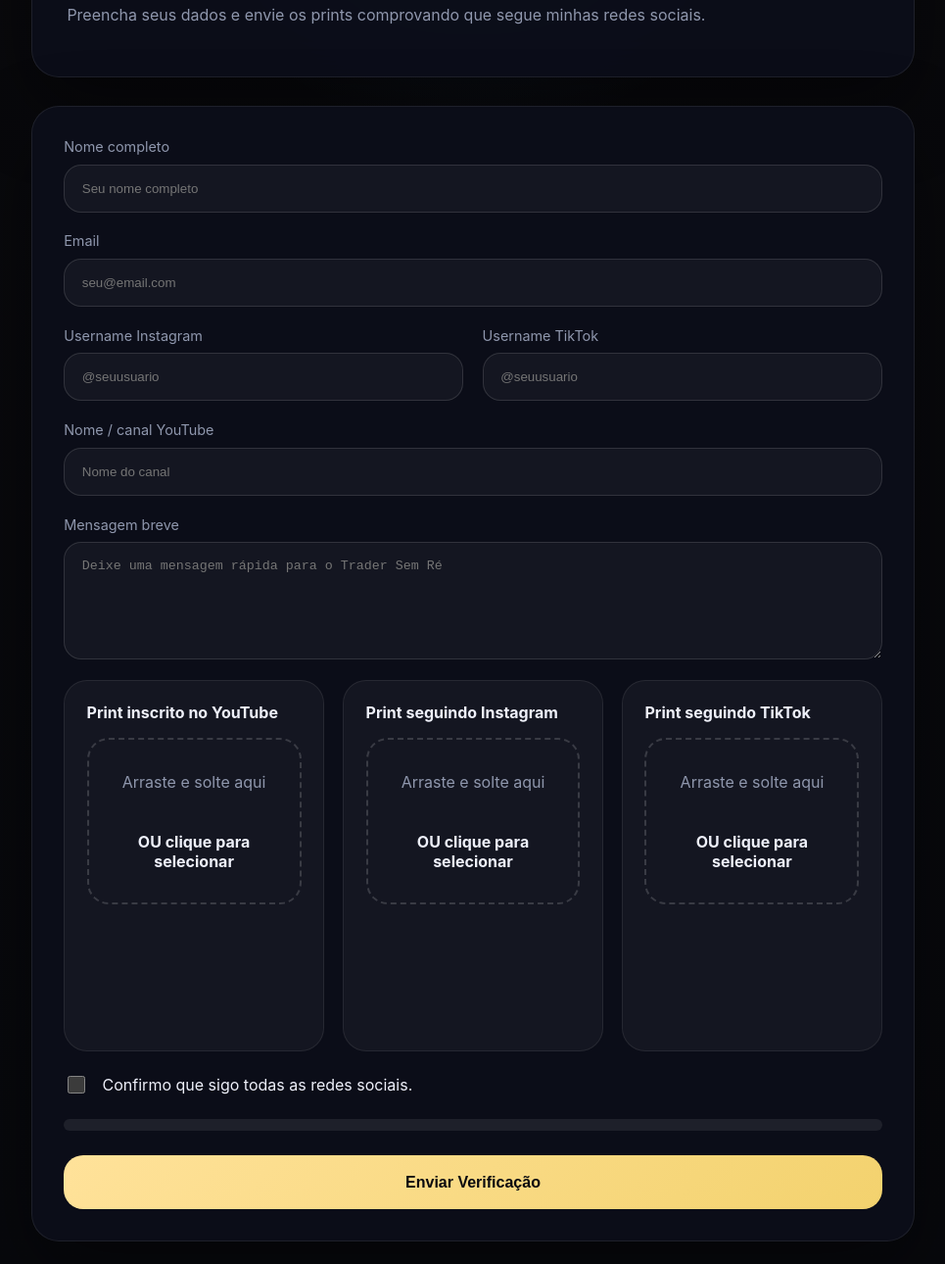
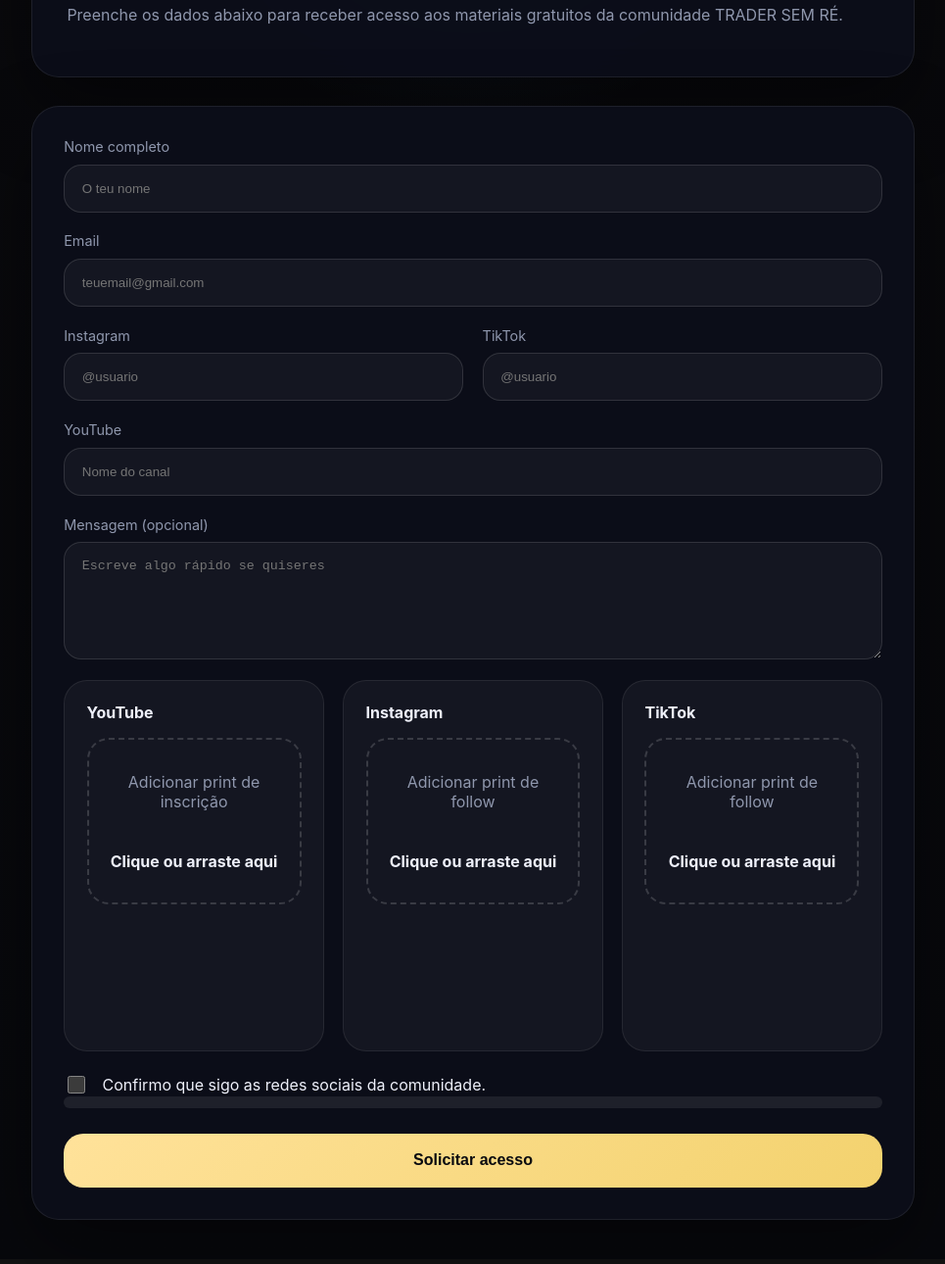
Before and after one commit to Francis-Programador/conexao, a plain HTML site: page verificacao.html in a window 1280 px wide. Shown: the part 181-1471 px from the top of the page at 98% size, without its empty margins (157-1122 px from the left). Drawn offline with nearby package versions, Linux system fonts and the light colour scheme.

Commit message:
Update verificacao.html

```diff
--- a/verificacao.html
+++ b/verificacao.html
@@ -1,116 +1,145 @@
 <!DOCTYPE html>
 <html lang="pt-BR">
+
 <head>
   <meta charset="UTF-8">
   <meta name="viewport" content="width=device-width, initial-scale=1.0">
-  <title>Verificação | TRADER SEM RÉ</title>
+
+  <title>Acesso Gratuito | TRADER SEM RÉ</title>
+
   <link rel="stylesheet" href="assets/css/verificacao.css">
-  <!-- EmailJS SDK -->
-  <script type="text/javascript" src="https://cdn.jsdelivr.net/npm/@emailjs/browser@3/dist/email.min.js"></script>
-  <script type="text/javascript">
-    (function() {
+
+  <script src="https://cdn.jsdelivr.net/npm/@emailjs/browser@3/dist/email.min.js"></script>
+  <script>
+    (function () {
       emailjs.init("NFDALb66MwcvcD4WR");
     })();
   </script>
 </head>
+
 <body>
+
   <div id="loader" class="loader-overlay">
     <div class="loader-ring"></div>
   </div>
 
-  <!-- Atualize apenas textos, placeholders e links abaixo. -->
   <div class="verify-shell">
+
+    <!-- HEADER -->
     <div class="verify-header glass-panel">
+
       <div>
-        <p class="eyebrow">Verificação de acesso</p>
-        <h1>Receba conteúdos gratuitos</h1>
-        <p>Preencha seus dados e envie os prints comprovando que segue minhas redes sociais.</p>
+        <p class="eyebrow">Acesso gratuito</p>
+
+        <h1>Desbloquear conteúdos exclusivos</h1>
+
+        <p>
+          Preenche os dados abaixo para receber acesso aos materiais gratuitos da comunidade TRADER SEM RÉ.
+        </p>
       </div>
+
     </div>
 
+    <!-- FORM -->
     <form id="verificationForm" class="verify-form glass-panel" novalidate>
+
       <div class="input-group">
-        <label for="name">Nome completo</label>
-        <input id="name" name="user_name" type="text" placeholder="Seu nome completo" required>
+        <label>Nome completo</label>
+        <input name="user_name" type="text" placeholder="O teu nome" required>
       </div>
 
       <div class="input-group">
-        <label for="email">Email</label>
-        <input id="email" name="user_email" type="email" placeholder="seu@email.com" required>
+        <label>Email</label>
+        <input name="user_email" type="email" placeholder="teuemail@gmail.com" required>
       </div>
 
       <div class="row-group">
+
         <div class="input-group">
-          <label for="instagram">Username Instagram</label>
-          <input id="instagram" name="user_instagram" type="text" placeholder="@seuusuario" required>
+          <label>Instagram</label>
+          <input name="user_instagram" type="text" placeholder="@usuario" required>
         </div>
+
         <div class="input-group">
-          <label for="tiktok">Username TikTok</label>
-          <input id="tiktok" name="user_tiktok" type="text" placeholder="@seuusuario" required>
+          <label>TikTok</label>
+          <input name="user_tiktok" type="text" placeholder="@usuario" required>
         </div>
+
       </div>
 
       <div class="input-group">
-        <label for="youtube">Nome / canal YouTube</label>
-        <input id="youtube" name="user_youtube" type="text" placeholder="Nome do canal" required>
+        <label>YouTube</label>
+        <input name="user_youtube" type="text" placeholder="Nome do canal" required>
       </div>
 
       <div class="input-group">
-        <label for="message">Mensagem breve</label>
-        <textarea id="message" name="user_message" placeholder="Deixe uma mensagem rápida para o Trader Sem Ré" rows="4" required></textarea>
+        <label>Mensagem (opcional)</label>
+        <textarea name="user_message" rows="4"
+          placeholder="Escreve algo rápido se quiseres"></textarea>
       </div>
 
+      <!-- PROVAS -->
       <div class="upload-grid">
-        <div class="upload-card" data-field="youtubeProof">
-          <h3>Print inscrito no YouTube</h3>
+
+        <div class="upload-card">
+          <h3>YouTube</h3>
           <div class="upload-drop" id="youtubeDrop">
-            <span>Arraste e solte aqui</span>
-            <strong>OU clique para selecionar</strong>
+            <span>Adicionar print de inscrição</span>
+            <strong>Clique ou arraste aqui</strong>
           </div>
           <div class="preview" id="youtubePreview"></div>
         </div>
 
-        <div class="upload-card" data-field="instagramProof">
-          <h3>Print seguindo Instagram</h3>
+        <div class="upload-card">
+          <h3>Instagram</h3>
           <div class="upload-drop" id="instagramDrop">
-            <span>Arraste e solte aqui</span>
-            <strong>OU clique para selecionar</strong>
+            <span>Adicionar print de follow</span>
+            <strong>Clique ou arraste aqui</strong>
           </div>
           <div class="preview" id="instagramPreview"></div>
         </div>
 
-        <div class="upload-card" data-field="tiktokProof">
-          <h3>Print seguindo TikTok</h3>
+        <div class="upload-card">
+          <h3>TikTok</h3>
           <div class="upload-drop" id="tiktokDrop">
-            <span>Arraste e solte aqui</span>
-            <strong>OU clique para selecionar</strong>
+            <span>Adicionar print de follow</span>
+            <strong>Clique ou arraste aqui</strong>
           </div>
           <div class="preview" id="tiktokPreview"></div>
         </div>
+
       </div>
 
-      <div class="checkbox-group">
-        <label class="checkbox-label">
-          <input type="checkbox" id="confirmFollow" required>
-          <span>Confirmo que sigo todas as redes sociais.</span>
-        </label>
-      </div>
+      <!-- CHECK -->
+      <label class="checkbox-label">
+        <input type="checkbox" required>
+        <span>Confirmo que sigo as redes sociais da comunidade.</span>
+      </label>
 
+      <!-- PROGRESS -->
       <div class="progress-panel">
         <div class="progress-bar" id="progressBar"><span></span></div>
       </div>
 
-      <button type="submit" id="btnSubmit" class="btn-submit">Enviar Verificação</button>
+      <!-- SUBMIT -->
+      <button type="submit" class="btn-submit">
+        Solicitar acesso
+      </button>
 
+      <!-- SUCCESS -->
       <div class="success-panel hidden" id="successPanel">
-        <h2>Verificação enviada com sucesso.</h2>
-        <p>Após análise, o link do produto será enviado para seu email.</p>
+        <h2>Acesso enviado</h2>
+        <p>Se aprovado, receberás o link no teu email.</p>
       </div>
+
     </form>
 
     <div id="toast" class="toast hidden"></div>
+
   </div>
 
   <script src="assets/js/verificacao.js"></script>
+
 </body>
+
 </html>
```
